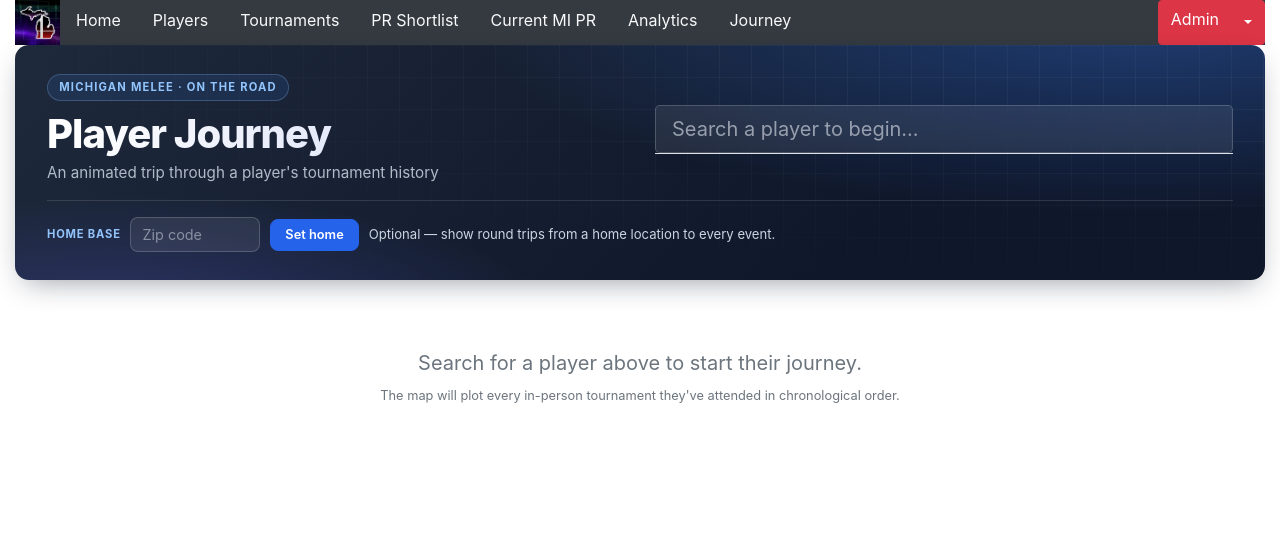
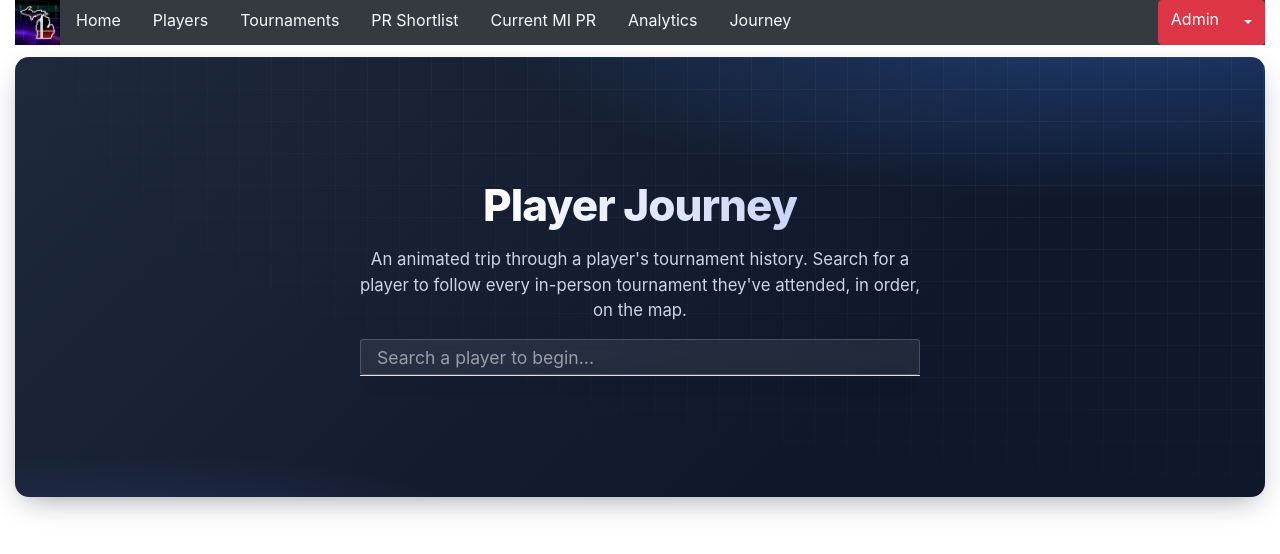
Before and after one commit to tommyparr93/mi-melee-data, a Django app: template main/templates/main/player_journey.html in a window 1280 px wide. Shown: the top 554 px of the page. Run offline with Django 4.2, Linux system fonts and the light colour scheme; the template is opened without the code that fills it, so the values that code supplies are empty; parts of the project's set-up code (start-up, migrations or seed data) failed here and were passed over; some libraries are stand-ins or nearby versions.

Commit message:
Journey page: centered landing state and compact header

```diff
--- a/main/templates/main/partials/player_journey_map.html
+++ b/main/templates/main/partials/player_journey_map.html
@@ -6,7 +6,7 @@
              style="width:48px; height:48px; object-fit:contain;">
         {% endif %}
     </div>
-    <div class="col-12 col-xl">
+    <div class="col col-xl">
         <h3 class="mb-0 fw-bold">
             <a href="{% url 'player_detail' player.id %}" class="text-decoration-none text-dark">{{ player_display_name }}</a>
         </h3>
--- a/main/templates/main/player_journey.html
+++ b/main/templates/main/player_journey.html
@@ -19,8 +19,9 @@
             linear-gradient(135deg, #1e293b 0%, #0f172a 70%);
         color: #fff;
         border-radius: 14px;
-        padding: 1.75rem 2rem;
-        margin-bottom: 1.25rem;
+        padding: 0.5rem 1rem;
+        margin-top: 0.75rem;
+        margin-bottom: 0.75rem;
         box-shadow: 0 10px 30px -10px rgba(15,23,42,0.45);
     }
     .journey-hero::before {
@@ -36,24 +37,25 @@
         overflow: hidden;
     }
     .journey-hero > * { position: relative; }
-    .journey-hero .hero-eyebrow {
-        display: inline-block; font-size: 0.7rem; font-weight: 700;
-        text-transform: uppercase; letter-spacing: 1.2px;
-        color: #93c5fd;
-        background: rgba(59,130,246,0.12);
-        border: 1px solid rgba(147,197,253,0.25);
-        padding: 0.25rem 0.7rem; border-radius: 999px;
-        margin-bottom: 0.55rem;
-    }
     .journey-hero h1 {
-        font-weight: 800; letter-spacing: -1px; margin: 0;
+        font-size: 1.15rem; font-weight: 800; margin: 0; white-space: nowrap;
         background: linear-gradient(90deg, #fff 0%, #cbd5f5 100%);
         -webkit-background-clip: text; background-clip: text;
         -webkit-text-fill-color: transparent;
     }
-    .journey-hero .hero-subtitle { color: #cbd5e1; opacity: 0.85; font-size: 0.95rem; margin-top: 0.25rem; }
+    .journey-bar { display: flex; align-items: center; gap: 0.5rem 1rem; flex-wrap: wrap; }
 
-    .journey-search-wrap { position: relative; }
+    .journey-search-wrap { position: relative; flex: 1 1 220px; }
+    .journey-description { display: none; }
+
+    /* Landing state: shown until a player is picked, then loadJourney() removes it. */
+    .journey-hero.is-landing { padding: 4.5rem 1.5rem; min-height: 55vh; display: flex; align-items: center; justify-content: center; }
+    .journey-hero.is-landing .journey-bar { flex-direction: column; flex-wrap: nowrap; text-align: center; width: 100%; gap: 1rem; }
+    .journey-hero.is-landing h1 { font-size: 2.75rem; letter-spacing: -1px; white-space: normal; }
+    .journey-hero.is-landing .journey-description { display: block; color: #cbd5e1; font-size: 1.05rem; max-width: 560px; margin: 0; }
+    .journey-hero.is-landing .journey-search-wrap { flex: none; width: min(560px, 100%); text-align: left; }
+    .journey-hero.is-landing #journey-search { font-size: 1.1rem; padding: 0.7rem 1rem; }
+    .journey-hero.is-landing .home-base-bar { display: none; }
     #journey-search {
         background: rgba(255,255,255,0.08);
         color: #fff;
@@ -239,18 +241,16 @@
 
     /* Home base control */
     .home-base-bar {
-        display: flex; align-items: center; gap: 0.6rem; flex-wrap: wrap;
-        margin-top: 1rem; padding-top: 1rem;
-        border-top: 1px solid rgba(255,255,255,0.12);
+        display: flex; align-items: center; gap: 0.5rem; flex-wrap: wrap;
     }
     .home-base-bar .hb-label {
         font-size: 0.7rem; font-weight: 700; text-transform: uppercase;
         letter-spacing: 0.8px; color: #93c5fd;
     }
     .home-base-bar input {
-        width: 130px; background: rgba(255,255,255,0.08); color: #fff;
+        width: 100px; background: rgba(255,255,255,0.08); color: #fff;
         border: 1px solid rgba(255,255,255,0.18); border-radius: 8px;
-        padding: 0.35rem 0.7rem; font-size: 0.9rem;
+        padding: 0.2rem 0.6rem; font-size: 0.85rem;
     }
     .home-base-bar input::placeholder { color: rgba(226,232,240,0.5); }
     .home-base-bar input:focus {
@@ -258,7 +258,7 @@
         border-color: #60a5fa; box-shadow: 0 0 0 3px rgba(96,165,250,0.3);
     }
     .home-base-bar .btn-hb {
-        font-size: 0.8rem; font-weight: 600; padding: 0.35rem 0.9rem;
+        font-size: 0.8rem; font-weight: 600; padding: 0.25rem 0.7rem;
         border-radius: 8px; border: 1px solid rgba(255,255,255,0.25);
         background: rgba(255,255,255,0.1); color: #fff; cursor: pointer;
         transition: all 0.15s ease;
@@ -266,7 +266,8 @@
     .home-base-bar .btn-hb:hover { background: rgba(255,255,255,0.2); }
     .home-base-bar .btn-hb.solid { background: #2563eb; border-color: #2563eb; }
     .home-base-bar .btn-hb.solid:hover { background: #1d4ed8; }
-    .home-base-status { font-size: 0.82rem; color: #cbd5e1; }
+    .home-base-status { font-size: 0.8rem; color: #cbd5e1; }
+    .home-base-status:empty { display: none; }
     .home-base-status.ok { color: #86efac; }
     .home-base-status.err { color: #fca5a5; }
 
@@ -403,16 +404,12 @@
 </style>
 
 <!-- Hero / Player picker -->
-<div class="journey-hero">
-    <div class="row align-items-center g-3">
-        <div class="col-md-6">
-            <span class="hero-eyebrow">Michigan Melee · On The Road</span>
+<div class="journey-hero{% if not initial_player %} is-landing{% endif %}" id="journey-hero">
+    <div class="journey-bar">
         <h1>Player Journey</h1>
-            <div class="hero-subtitle">An animated trip through a player's tournament history</div>
-        </div>
-        <div class="col-md-6">
+        <p class="journey-description">An animated trip through a player's tournament history. Search for a player to follow every in-person tournament they've attended, in order, on the map.</p>
         <div class="journey-search-wrap">
-                <input type="text" id="journey-search" class="form-control form-control-lg"
+            <input type="text" id="journey-search" class="form-control form-control-sm"
                    placeholder="Search a player to begin..."
                    autocomplete="off"
                    hx-get="{% url 'analytics_player_search' %}?num=journey"
@@ -422,31 +419,26 @@
                    name="q">
             <div id="journey-search-dropdown" class="journey-search-dropdown"></div>
         </div>
-        </div>
-    </div>
-    <div class="home-base-bar">
+        <div class="home-base-bar" title="Optional: show round trips from a home location to every event.">
             <span class="hb-label">Home Base</span>
             <input type="text" id="home-zip" inputmode="numeric" maxlength="10"
                    placeholder="Zip code" autocomplete="off"
                    onkeydown="if(event.key==='Enter'){event.preventDefault();applyHomeZip();}">
-        <button type="button" class="btn-hb solid" onclick="applyHomeZip()">Set home</button>
+            <button type="button" class="btn-hb solid" onclick="applyHomeZip()">Set</button>
             <button type="button" class="btn-hb" id="home-clear-btn" onclick="clearHome()" style="display:none;">Clear</button>
-        <span class="home-base-status" id="home-status">Optional — show round trips from a home location to every event.</span>
+            <span class="home-base-status" id="home-status"></span>
+        </div>
     </div>
 </div>
 
 <!-- Loaded via HTMX when a player is selected -->
-<div id="journey-content">
-    <div class="text-center text-muted py-5">
-        <p class="fs-5 mb-1">Search for a player above to start their journey.</p>
-        <small>The map will plot every in-person tournament they've attended in chronological order.</small>
-    </div>
-</div>
+<div id="journey-content"></div>
 
 <script>
 // Load (or reload) a journey, optionally narrowed to one year, and keep the
 // address bar in sync so any journey can be bookmarked or shared as a link.
 function loadJourney(id, year) {
+    document.getElementById('journey-hero').classList.remove('is-landing');
     let url = '{% url "journey_data" %}?player=' + id;
     let shareUrl = '{% url "journey" %}?player=' + id;
     if (year) { url += '&year=' + year; shareUrl += '&year=' + year; }
@@ -487,7 +479,7 @@ function applyHomeZip() {
             if (!d.ok) { setHomeStatus(d.error || 'Could not find that zip.', 'err'); return; }
             window.journeyHome = { lat: d.lat, lng: d.lng, label: d.label, zip: d.zip };
             const short = (d.label || '').split(',').slice(0, 2).join(',').trim() || ('Zip ' + d.zip);
-            setHomeStatus('Home set: ' + short + ' — routes now round-trip from here.', 'ok');
+            setHomeStatus('Home: ' + short, 'ok');
             document.getElementById('home-clear-btn').style.display = '';
             if (window.journeyApplyHome) window.journeyApplyHome();
         })
@@ -498,7 +490,7 @@ function clearHome() {
     window.journeyHome = null;
     document.getElementById('home-zip').value = '';
     document.getElementById('home-clear-btn').style.display = 'none';
-    setHomeStatus('Optional — show round trips from a home location to every event.');
+    setHomeStatus('');
     if (window.journeyApplyHome) window.journeyApplyHome();
 }
 </script>
```
Also changed, not shown: main/tests.py (+13 -0 lines). Lines whose indentation alone changed are shown as unchanged.
